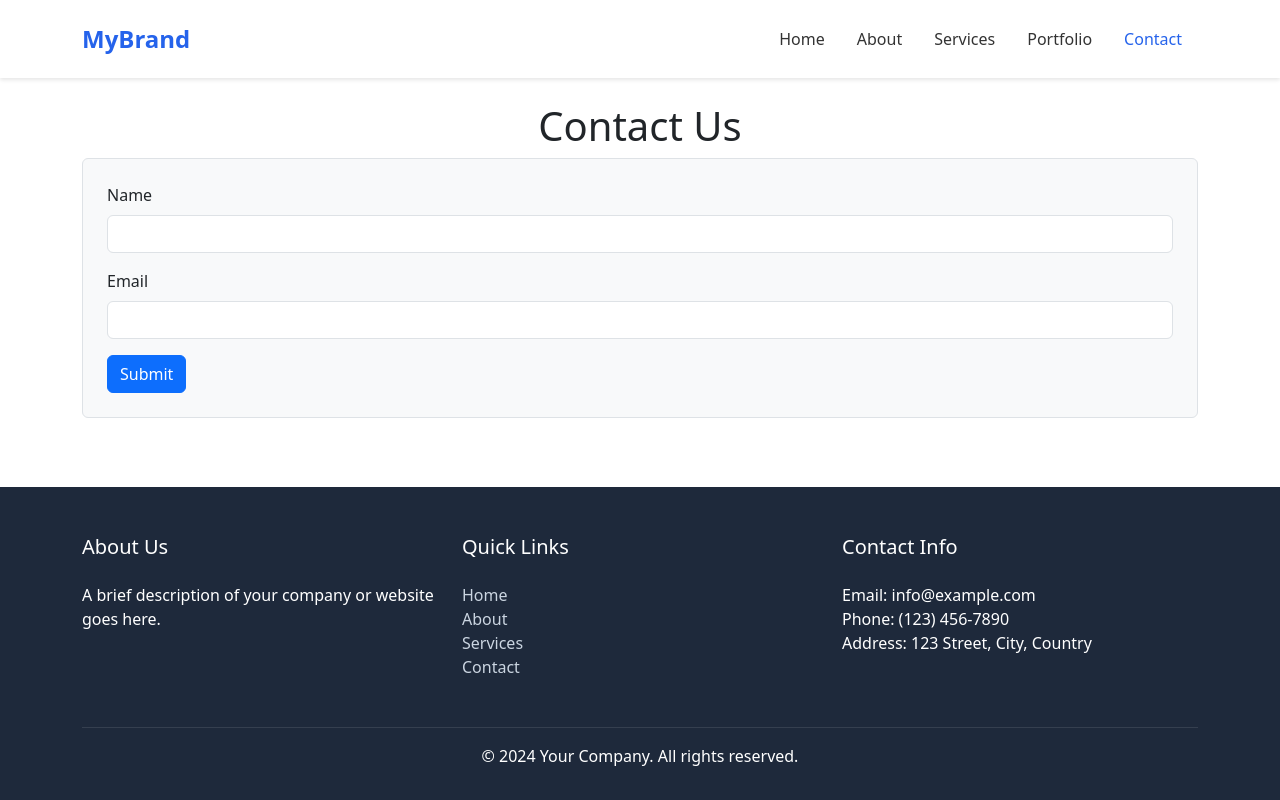
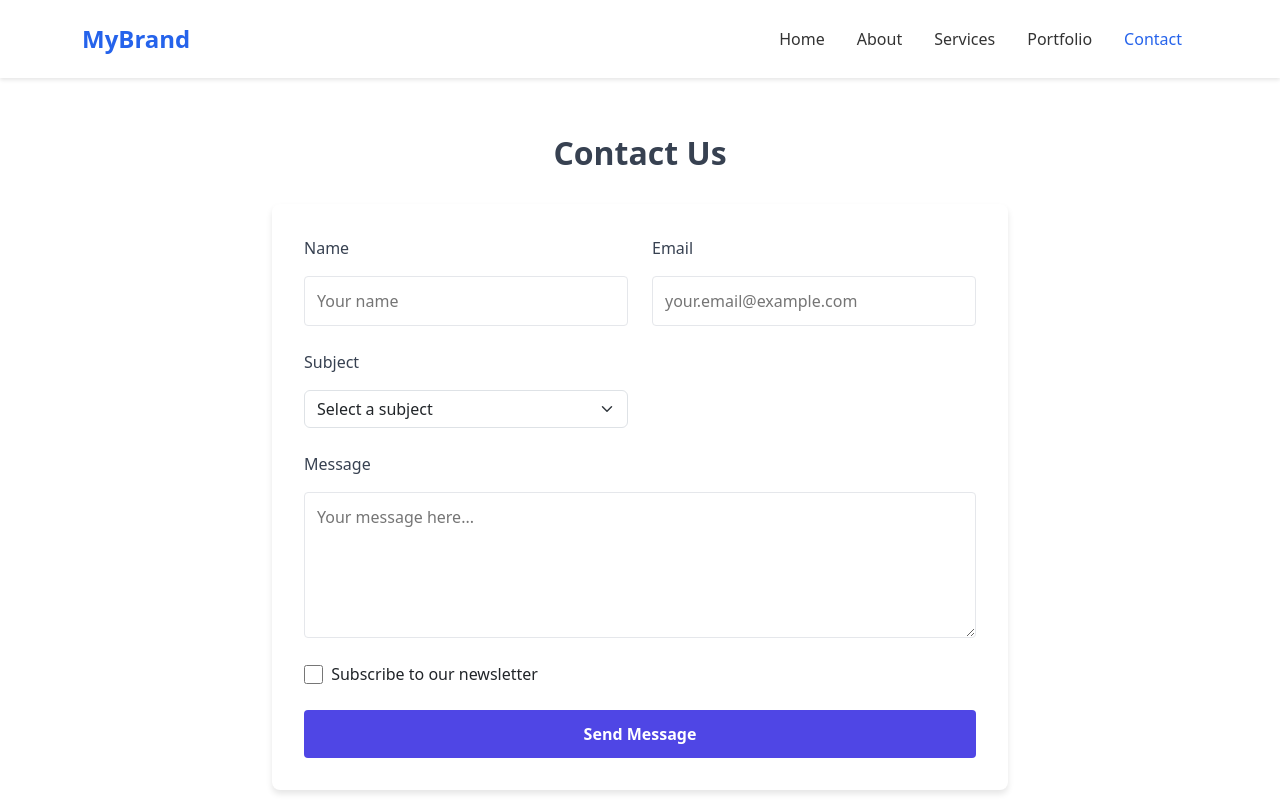
Before and after one commit to OctavianDobre8/DAW, a Vue app: page /contact in a window 1280 px wide. Shown: the top 800 px of the page. Built offline with nearby package versions, Linux system fonts and the light colour scheme.

Commit message:
contact page updated
updated the contact page succesfully

```diff
--- a/package.json
+++ b/package.json
@@ -24,7 +24,8 @@
     "@vue/cli-plugin-eslint": "~5.0.0",
     "@vue/cli-service": "~5.0.0",
     "eslint": "^7.32.0",
-    "eslint-plugin-vue": "^8.0.3"
+    "eslint-plugin-vue": "^8.0.3",
+    "sass": "^1.83.0"
   },
   "eslintConfig": {
     "root": true,
--- /dev/null
+++ b/src/style/contact.css
@@ -0,0 +1,118 @@
+:root {
+  --primary-color: #4f46e5;
+  --primary-dark: #3c35b5;
+  --error-color: #ef4444;
+  --text-color: #374151;
+  --border-color: #e5e7eb;
+  --background-color: #f9fafb;
+}
+
+.contact-container {
+  max-width: 768px;
+  margin: 2rem auto;
+  padding: 0 1rem;
+}
+
+.contact-title {
+  text-align: center;
+  color: var(--text-color);
+  margin-bottom: 2rem;
+  font-size: 2rem;
+  font-weight: 600;
+}
+
+.contact-form {
+  display: grid;
+  gap: 1.5rem;
+  background: white;
+  padding: 2rem;
+  border-radius: 8px;
+  box-shadow: 0 4px 6px rgba(0, 0, 0, 0.1);
+}
+
+.form-group {
+  display: flex;
+  flex-direction: column;
+  gap: 0.5rem;
+}
+
+.form-group.full-width {
+  grid-column: 1 / -1;
+}
+
+.form-label {
+  font-weight: 500;
+  color: var(--text-color);
+}
+
+.form-input,
+.form-select,
+.form-textarea {
+  padding: 0.75rem;
+  border: 1px solid var(--border-color);
+  border-radius: 4px;
+  transition: all 0.3s ease;
+}
+
+.form-input:focus,
+.form-select:focus,
+.form-textarea:focus {
+  outline: none;
+  border-color: var(--primary-color);
+  box-shadow: 0 0 0 2px rgba(79, 70, 229, 0.2);
+}
+
+.form-textarea {
+  resize: vertical;
+  min-height: 120px;
+}
+
+.checkbox-group {
+  display: flex;
+  flex-direction: row;
+  align-items: center;
+  gap: 0.5rem;
+  grid-column: 1 / -1;
+}
+
+.form-checkbox {
+  width: 1.2rem;
+  height: 1.2rem;
+  cursor: pointer;
+}
+
+.checkbox-label {
+  cursor: pointer;
+}
+
+.form-error {
+  color: var(--error-color);
+  font-size: 0.875rem;
+}
+
+.submit-button {
+  grid-column: 1 / -1;
+  padding: 0.75rem 1.5rem;
+  background-color: var(--primary-color);
+  color: white;
+  border: none;
+  border-radius: 4px;
+  font-weight: 600;
+  cursor: pointer;
+  transition: transform 0.2s ease, background-color 0.2s ease;
+}
+
+.submit-button:hover {
+  background-color: var(--primary-dark);
+  transform: translateY(-1px);
+}
+
+.submit-button:active {
+  transform: translateY(1px);
+}
+
+@media (min-width: 640px) {
+  .contact-form {
+    grid-template-columns: repeat(2, 1fr);
+  }
+}
--- a/src/views/ContactPage.vue
+++ b/src/views/ContactPage.vue
@@ -1,29 +1,68 @@
-<!-- src/views/Contact.vue -->
 <template>
-  <div>
-    <h1 class="text-center">Contact Us</h1>
-    <form @submit.prevent="submitForm" class="p-4 bg-light border rounded">
-      <div class="mb-3">
+  <div class="contact-container">
+    <h1 class="contact-title">Contact Us</h1>
+    <form @submit.prevent="submitForm" class="contact-form">
+      <div class="form-group">
         <label for="name" class="form-label">Name</label>
         <input
           type="text"
           id="name"
           v-model="form.name"
-          class="form-control"
+          class="form-input"
+          placeholder="Your name"
         />
-        <span v-if="errors.name" class="text-danger">{{ errors.name }}</span>
+        <span v-if="errors.name" class="form-error">{{ errors.name }}</span>
       </div>
-      <div class="mb-3">
+
+      <div class="form-group">
         <label for="email" class="form-label">Email</label>
         <input
           type="email"
           id="email"
           v-model="form.email"
-          class="form-control"
+          class="form-input"
+          placeholder="your.email@example.com"
         />
-        <span v-if="errors.email" class="text-danger">{{ errors.email }}</span>
+        <span v-if="errors.email" class="form-error">{{ errors.email }}</span>
       </div>
-      <button type="submit" class="btn btn-primary">Submit</button>
+
+      <div class="form-group">
+        <label for="subject" class="form-label">Subject</label>
+        <select id="subject" v-model="form.subject" class="form-select">
+          <option value="">Select a subject</option>
+          <option value="general">General Inquiry</option>
+          <option value="support">Technical Support</option>
+          <option value="feedback">Feedback</option>
+          <option value="other">Other</option>
+        </select>
+        <span v-if="errors.subject" class="form-error">{{ errors.subject }}</span>
+      </div>
+
+      <div class="form-group full-width">
+        <label for="message" class="form-label">Message</label>
+        <textarea
+          id="message"
+          v-model="form.message"
+          class="form-textarea"
+          rows="5"
+          placeholder="Your message here..."
+        ></textarea>
+        <span v-if="errors.message" class="form-error">{{ errors.message }}</span>
+      </div>
+
+      <div class="form-group checkbox-group">
+        <input
+          type="checkbox"
+          class="form-checkbox"
+          id="newsletter"
+          v-model="form.newsletter"
+        />
+        <label class="checkbox-label" for="newsletter">
+          Subscribe to our newsletter
+        </label>
+      </div>
+
+      <button type="submit" class="submit-button">Send Message</button>
     </form>
   </div>
 </template>
@@ -31,6 +70,7 @@
 <script>
 import { reactive, ref } from 'vue';
 import * as yup from 'yup';
+import '../style/contact.css';
 
 export default {
   name: 'ContactPage',
@@ -38,13 +78,27 @@ export default {
     const form = reactive({
       name: '',
       email: '',
+      subject: '',
+      message: '',
+      newsletter: false
     });
 
     const errors = ref({});
 
     const schema = yup.object({
-      name: yup.string().required('Name is required'),
-      email: yup.string().email('Invalid email').required('Email is required'),
+      name: yup.string()
+        .required('Name is required')
+        .min(2, 'Name must be at least 2 characters'),
+      email: yup.string()
+        .email('Invalid email format')
+        .required('Email is required'),
+      subject: yup.string()
+        .required('Please select a subject'),
+      message: yup.string()
+        .required('Message is required')
+        .min(10, 'Message must be at least 10 characters')
+        .max(500, 'Message must not exceed 500 characters'),
+      newsletter: yup.boolean()
     });
 
     const submitForm = async () => {
@@ -52,6 +106,13 @@ export default {
         errors.value = {};
         await schema.validate(form, { abortEarly: false });
         alert('Form submitted successfully!');
+        Object.keys(form).forEach(key => {
+          if (typeof form[key] === 'boolean') {
+            form[key] = false;
+          } else {
+            form[key] = '';
+          }
+        });
       } catch (error) {
         if (error.inner) {
           error.inner.forEach((err) => {
--- a/src/views/HomePage.vue
+++ b/src/views/HomePage.vue
@@ -2,10 +2,10 @@
 <template>
   <div>
     <h1 class="text-center">Welcome to My Website</h1>
-    <p class="text-center">Fetching motivational quotes...</p>
+
 
     <div v-if="loading" class="text-center">
-      <p>Loading...</p>
+      <p class="text-center">Fetching motivational quotes...</p>
     </div>
     <div v-else>
       <blockquote v-for="quote in quotes.slice(0, 3)" :key="quote.text" class="blockquote">
```
Also changed, not shown: src/components/FormComponent.vue (deleted, +0 -14 lines), 1 other file (tests, documents, lock files or other folders).
